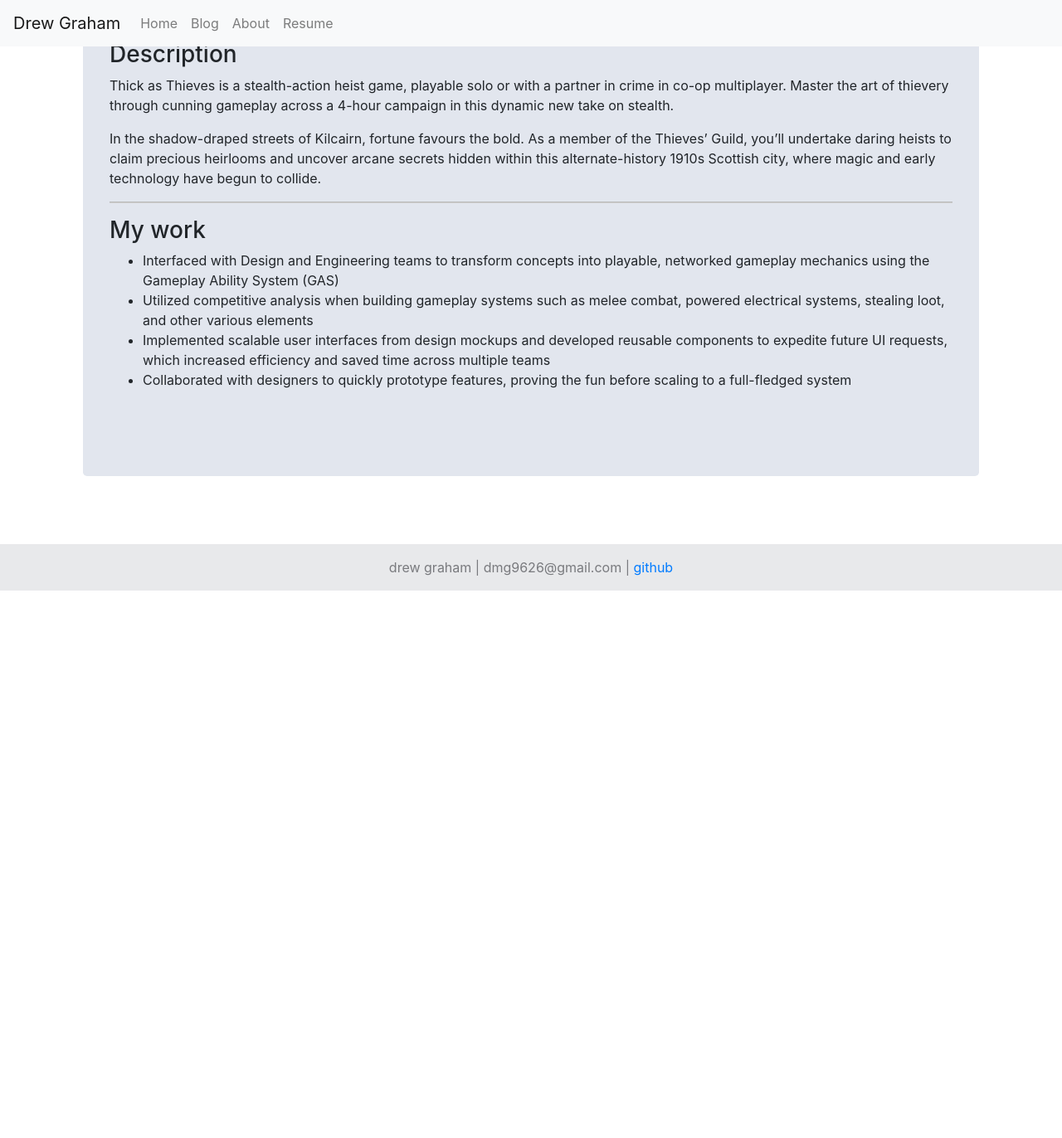
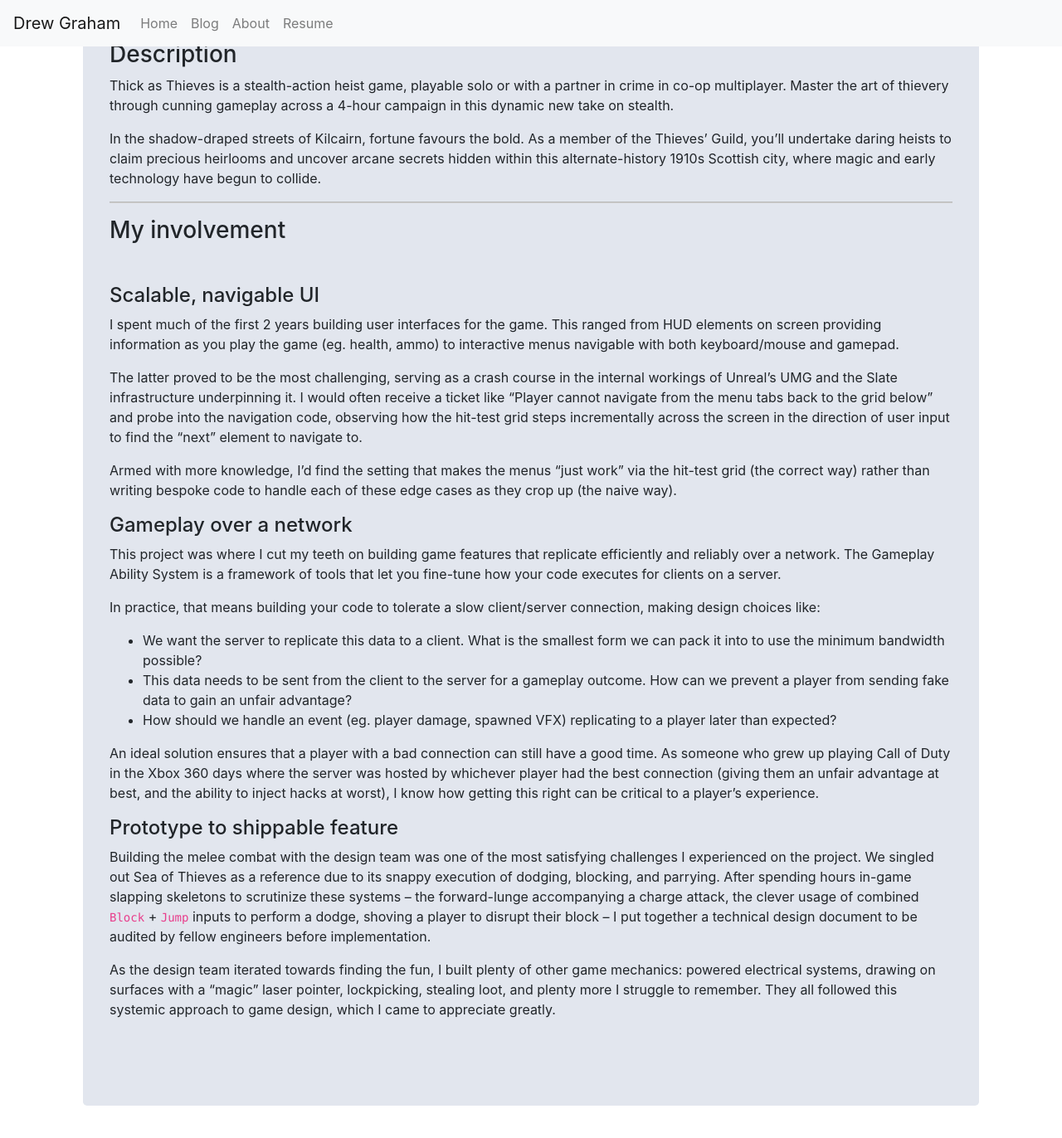
Before and after one commit to dmg9626/dmg9626.github.io, a Jekyll site: the page built from work/thick-as-thieves/index.md, in a window 1280 px wide and 1400 px high, scrolled down 1227 px. Shown: the top 1372 px of the window at 83% size. Built offline with Jekyll 4.4.1, drawn with Linux system fonts in a browser that asks for light colours; before the commit the page ends 1939 px from its top, so only the background shows below that.

Commit message:
[thick-as-thieves] populated My Involvement section

```diff
--- a/work/thick-as-thieves/index.md
+++ b/work/thick-as-thieves/index.md
@@ -12,9 +12,29 @@
 
 ---
 
-### My work
+### My involvement
+<br>
 
-- Interfaced with Design and Engineering teams to transform concepts into playable, networked gameplay mechanics using the Gameplay Ability System (GAS)
-- Utilized competitive analysis when building gameplay systems such as melee combat, powered electrical systems, stealing loot, and other various elements
-- Implemented scalable user interfaces from design mockups and developed reusable components to expedite future UI requests, which increased efficiency and saved time across multiple teams
-- Collaborated with designers to quickly prototype features, proving the fun before scaling to a full-fledged system
+#### Scalable, navigable UI
+
+I spent much of the first 2 years building user interfaces for the game. This ranged from HUD elements on screen providing information as you play the game (eg. health, ammo) to interactive menus navigable with both keyboard/mouse and gamepad.
+
+The latter proved to be the most challenging, serving as a crash course in the internal workings of Unreal’s UMG and the Slate infrastructure underpinning it. I would often receive a ticket like “Player cannot navigate from the menu tabs back to the grid below” and probe into the navigation code, observing how the hit-test grid steps incrementally across the screen in the direction of user input to find the “next” element to navigate to.
+
+Armed with more knowledge, I’d find the setting that makes the menus “just work” via the hit-test grid (the correct way) rather than writing bespoke code to handle each of these edge cases as they crop up (the naive way).
+
+#### Gameplay over a network
+This project was where I cut my teeth on building game features that replicate efficiently and reliably over a network. The Gameplay Ability System is a framework of tools that let you fine-tune how your code executes for clients on a server.
+
+In practice, that means building your code to tolerate a slow client/server connection, making design choices like:
+* We want the server to replicate this data to a client. What is the smallest form we can pack it into to use the minimum bandwidth possible?
+* This data needs to be sent from the client to the server for a gameplay outcome. How can we prevent a player from sending fake data to gain an unfair advantage?
+* How should we handle an event (eg. player damage, spawned VFX) replicating to a player later than expected?
+
+An ideal solution ensures that a player with a bad connection can still have a good time. As someone who grew up playing Call of Duty in the Xbox 360 days where the server was hosted by whichever player had the best connection (giving them an unfair advantage at best, and the ability to inject hacks at worst), I know how getting this right can be critical to a player’s experience.
+
+#### Prototype to shippable feature
+
+Building the melee combat with the design team was one of the most satisfying challenges I experienced on the project. We singled out Sea of Thieves as a reference due to its snappy execution of dodging, blocking, and parrying. After spending hours in-game slapping skeletons to scrutinize these systems – the forward-lunge accompanying a charge attack, the clever usage of combined `Block` + `Jump` inputs to perform a dodge, shoving a player to disrupt their block – I put together a technical design document to be audited by fellow engineers before implementation.
+
+As the design team iterated towards finding the fun, I built plenty of other game mechanics: powered electrical systems, drawing on surfaces with a “magic” laser pointer, lockpicking, stealing loot, and plenty more I struggle to remember. They all followed this systemic approach to game design, which I came to appreciate greatly.
```
